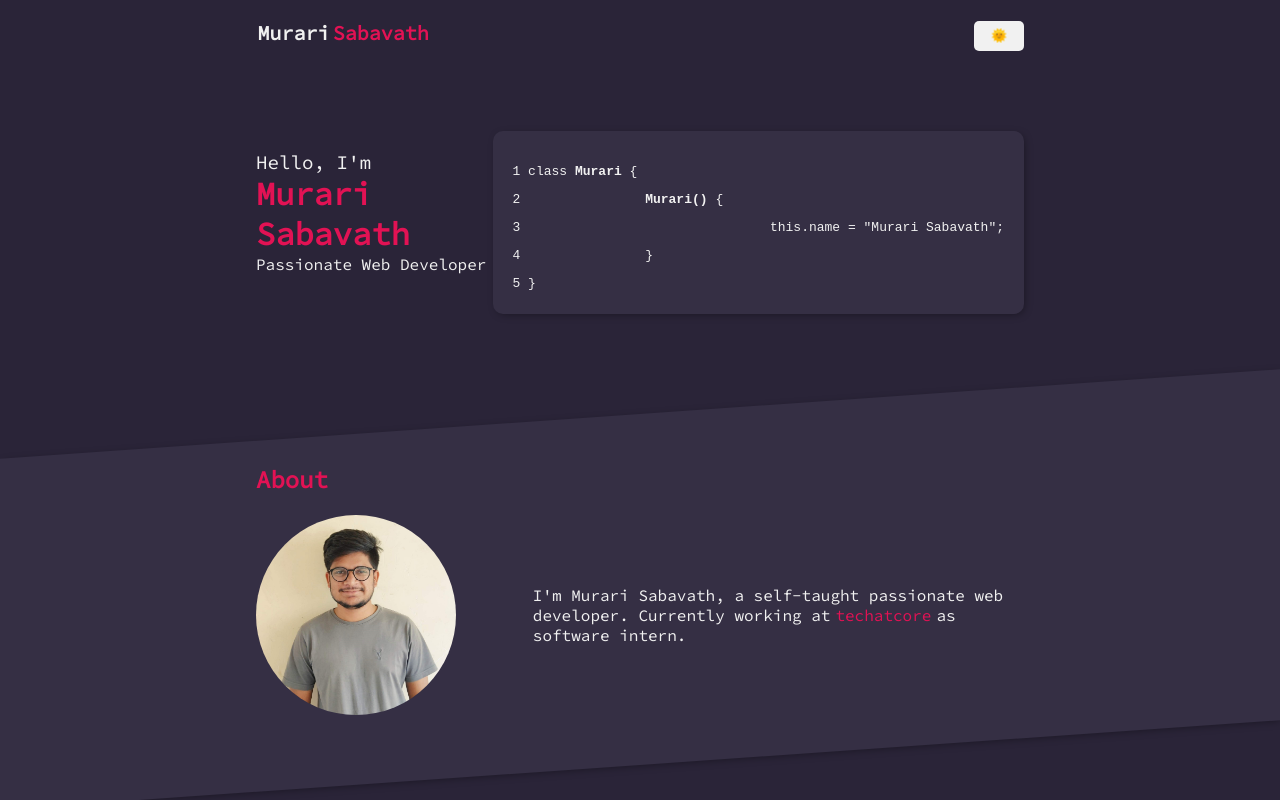
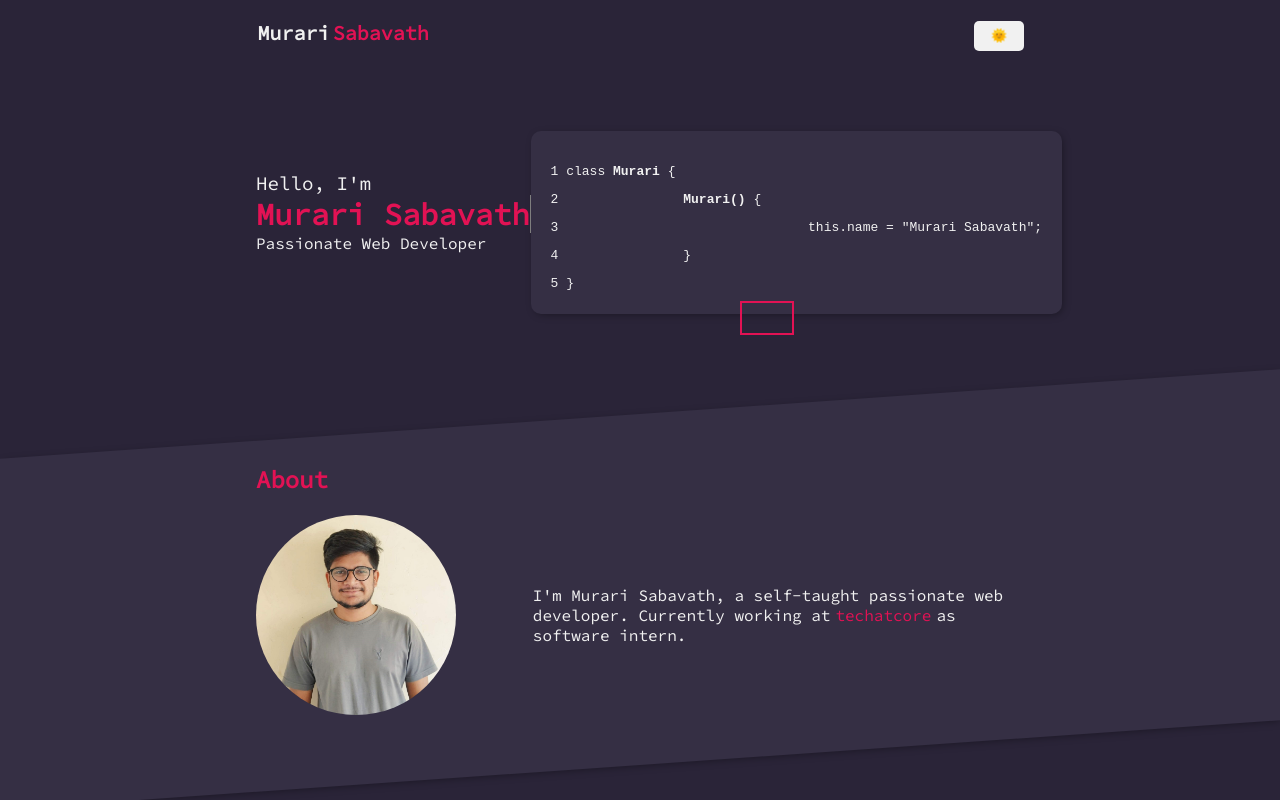
Before and after one commit to MurariSabavath/portfolio, a React (Create React App) app: page / in a window 1280 px wide. Shown: the top 800 px of the page. Built offline with nearby package versions, Linux system fonts and the light colour scheme.

Commit message:
add typewriting effect

```diff
--- a/src/components/Main/Main.component.tsx
+++ b/src/components/Main/Main.component.tsx
@@ -1,11 +1,19 @@
-import { AboutSection, CodeBlock, FlexBox } from "./styles";
+import {
+  AboutSection,
+  Circle,
+  CodeBlock,
+  FlexBox,
+  Square,
+  Typewriter,
+} from "./styles";
 
 const Main = () => (
   <>
+    <div style={{ position: "relative" }}>
       <FlexBox>
         <AboutSection>
           <p>Hello, I'm</p>
-        <h1>Murari Sabavath</h1>
+          <Typewriter>Murari Sabavath</Typewriter>
           <p>Passionate Web Developer</p>
         </AboutSection>
 
@@ -21,6 +29,8 @@ const Main = () => (
           <pre>5 &#125; </pre>
         </CodeBlock>
       </FlexBox>
+      <Square />
+    </div>
   </>
 );
 
--- a/src/components/Main/styles.tsx
+++ b/src/components/Main/styles.tsx
@@ -62,3 +62,83 @@ export const CodeBlock = styled.div`
     margin-top: 20px;
   }
 `;
+
+export const Square = styled.div`
+  width: 50px;
+  height: 30px;
+  border: 2px solid ${({ theme }) => theme.accent};
+  position: absolute;
+  top: 95%;
+  right: 30%;
+
+  &:hover {
+    animation: rotation 1s infinite;
+  }
+  @keyframes rotation {
+    from {
+      transform: rotate(0deg);
+    }
+    to {
+      transform: rotate(360deg);
+    }
+  }
+`;
+
+export const Circle = styled.div`
+  border: 2px solid ${({ theme }) => theme.accent};
+  width: 50px;
+  height: 50px;
+  position: absolute;
+  top: 80%;
+  left: 20%;
+  border-radius: 50%;
+  animation: skew-animation 5s infinite;
+
+  @keyframes skew-animation {
+    0% {
+      margin-top: 15px;
+    }
+    25% {
+      margin-top: -15px;
+    }
+    50% {
+      margin-top: 15px;
+    }
+    75% {
+      margin-top: -15px;
+    }
+    100% {
+      margin-top: 0px;
+    }
+  }
+`;
+
+export const Typewriter = styled.h2`
+  color: #dedede;
+  font-size: 1.9em;
+  color: ${({ theme }) => theme.accent};
+  border-right: 1px solid #dedede;
+  white-space: nowrap;
+  overflow: hidden;
+  animation: typewriter 4s steps(15) 0.5s 1 normal both,
+    cursorblink 0.5s infinite;
+
+  @keyframes typewriter {
+    from {
+      width: 0;
+    }
+    to {
+      width: 9em;
+    }
+  }
+
+  @keyframes cursorblink {
+    from {
+      border-right: 1px solid #dedede;
+    }
+
+    to {
+      border-right: 1px solid #666;
+    }
+  }
+`;
```
Lines whose indentation alone changed are shown as unchanged.
